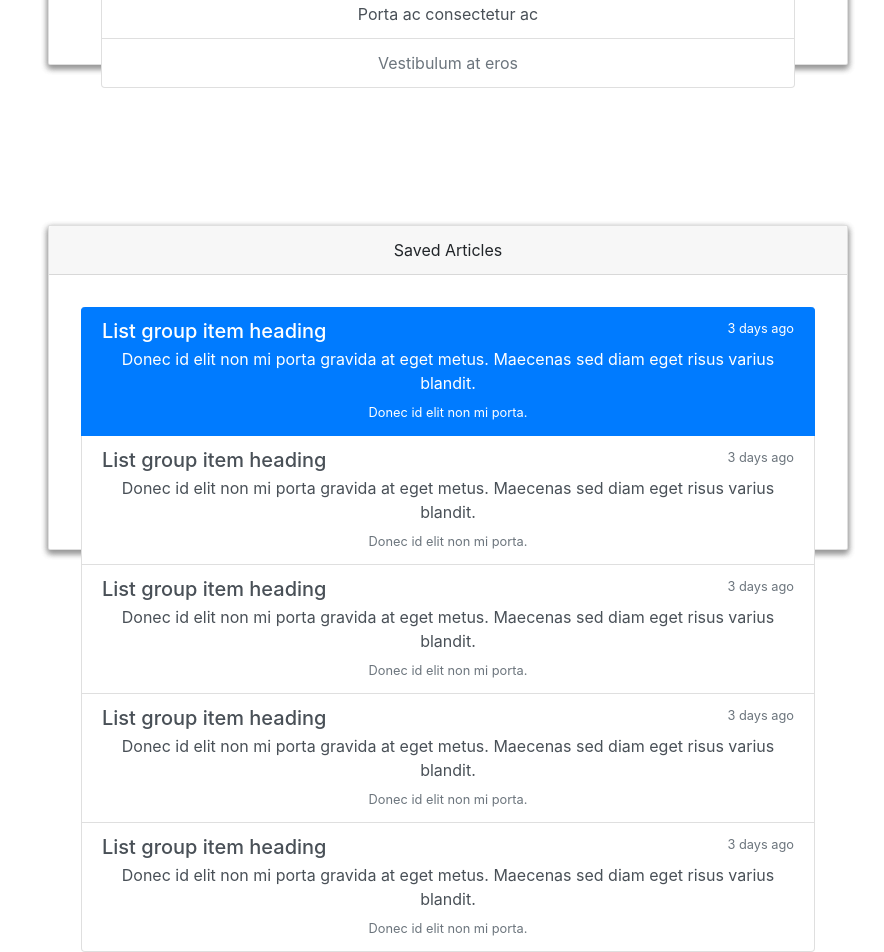
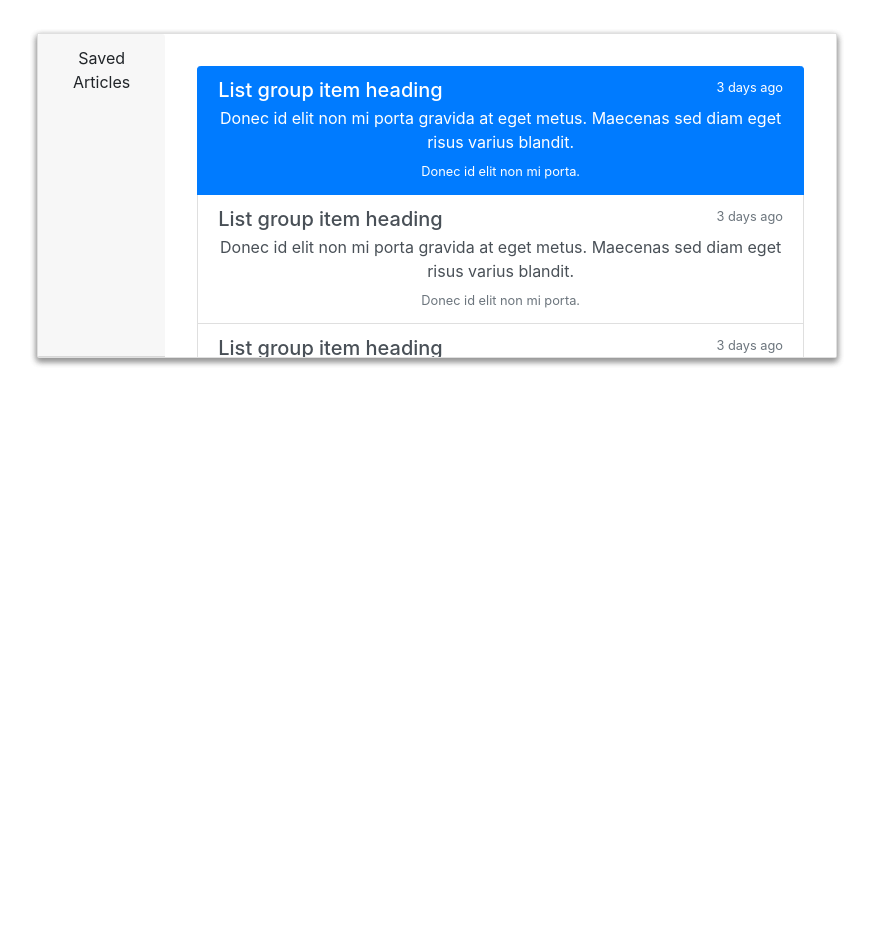
Before and after one commit to ce-williams/News-React, a React (Create React App) app in the folder news-react/: page / in a window 1280 px wide. Shown: the part 1026-1978 px from the top of the page, without its empty margins (112-996 px from the left). After the commit the page ends 1448 px from the top, so only its background shows below. Built offline with nearby package versions, Linux system fonts and the light colour scheme.

Commit message:
card alignment and flex

```diff
--- a/news-react/src/components/Results/Results.css
+++ b/news-react/src/components/Results/Results.css
@@ -1,35 +1,20 @@
-.card {
+.container .card {
   background: #fff;
   border-radius: 2px;
   height: 325px;
-    margin: 10rem;
+  margin: 4rem;
   margin-top: 2rem;
   position: relative;
   width: 800px;
   box-shadow: 0 3px 6px #999, 0 3px 6px #999;
   text-align: center;
+  flex-direction: row;
 }
-
-  .card > .img-container {
-    height: 70%;
-    overflow: hidden;
-    text-align: center;
-    background:#6CADDC;
+.card {
+  flex-direction: row;
+  flex: 1;
+  overflow: auto;
 }
-  .card > .img-container > img {
-    width: 60%
+.list-group {
+  margin: 2rem;
 }
-
-  .card > .content {
-    padding-left: 1rem;
-    padding-right: 1rem;
-    font-size: 15px;
-  }
-
-  .card > .content > ul {
-    list-style-type: none;
-  }
-
-  .card > .content > ul > li {
-    margin-top: 18px;
-  }
--- a/news-react/src/components/Results/Results.js
+++ b/news-react/src/components/Results/Results.js
@@ -5,7 +5,7 @@ import "./Results.css";
 class Results extends Component {
     render () {
         return(
-            <div className="App">
+            <div className="container">
                <div class="card">
                     <div class="card-header">
                         Search Results
--- a/news-react/src/components/Saved/Saved.css
+++ b/news-react/src/components/Saved/Saved.css
@@ -1,15 +1,20 @@
+.container .card {
+  background: #fff;
+  border-radius: 2px;
+  height: 325px;
+  margin: 4rem;
+  margin-top: 2rem;
+  position: relative;
+  width: 800px;
+  box-shadow: 0 3px 6px #999, 0 3px 6px #999;
+  text-align: center;
+  flex-direction: row;
+}
+.card {
+  flex-direction: row;
+  flex: 1;
+  overflow: auto;
+}
 .list-group {
   margin: 2rem;
-  }
-  .list-group > #saved {
-      background: #fff;
-      border-radius: 2px;
-      height: 20rem;
-      margin: 10rem;
-      margin-top: 2rem;
-      position: relative;
-      width: 800px;
-      box-shadow: 0 3px 6px #999, 0 3px 6px #999;
-      text-align: center;
-
 }
--- a/news-react/src/components/Saved/Saved.js
+++ b/news-react/src/components/Saved/Saved.js
@@ -6,7 +6,8 @@ import "./Saved.css";
 class Saved extends Component {
     render () {
         return(
-               <div id="saved" class="card">
+            <div className="container">
+               <div class="card">
                     <div class="card-header">
                         Saved Articles
                     </div>
@@ -35,24 +36,9 @@ class Saved extends Component {
                             <p class="mb-1">Donec id elit non mi porta gravida at eget metus. Maecenas sed diam eget risus varius blandit.</p>
                             <small class="text-muted">Donec id elit non mi porta.</small>
                         </a>
-                        <a href="#" class="list-group-item list-group-item-action flex-column align-items-start">
-                            <div class="d-flex w-100 justify-content-between">
-                            <h5 class="mb-1">List group item heading</h5>
-                            <small class="text-muted">3 days ago</small>
-                            </div>
-                            <p class="mb-1">Donec id elit non mi porta gravida at eget metus. Maecenas sed diam eget risus varius blandit.</p>
-                            <small class="text-muted">Donec id elit non mi porta.</small>
-                        </a>
-                        <a href="#" class="list-group-item list-group-item-action flex-column align-items-start">
-                            <div class="d-flex w-100 justify-content-between">
-                            <h5 class="mb-1">List group item heading</h5>
-                            <small class="text-muted">3 days ago</small>
-                            </div>
-                            <p class="mb-1">Donec id elit non mi porta gravida at eget metus. Maecenas sed diam eget risus varius blandit.</p>
-                            <small class="text-muted">Donec id elit non mi porta.</small>
-                        </a>
                     </div>
                 </div>
+            </div>
         );
     }
 }
--- a/news-react/src/components/Search/Search.css
+++ b/news-react/src/components/Search/Search.css
@@ -1,35 +1,24 @@
-.card {
+.container .card {
   background: #fff;
   border-radius: 2px;
   height: 325px;
-    margin: 10rem;
+  margin: 4rem;
   margin-top: 2rem;
   position: relative;
   width: 800px;
   box-shadow: 0 3px 6px #999, 0 3px 6px #999;
   text-align: center;
+  flex-direction: row;
+}
+.card {
+  flex-direction: row;
+  flex: 1;
+  overflow: auto;
 }
 
-  .card > .img-container {
-    height: 70%;
-    overflow: hidden;
-    text-align: center;
-    background:#6CADDC;
+.form-inline .my-2 .my-lg-0 {
+  margin: 100em;
+  border: 5px;
+  width: 300em;
+
 }
-  .card > .img-container > img {
-    width: 60%
-  }
-
-  .card > .content {
-    padding-left: 1rem;
-    padding-right: 1rem;
-    font-size: 15px;
-  }
-
-  .card > .content > ul {
-    list-style-type: none;
-  }
-
-  .card > .content > ul > li {
-    margin-top: 18px;
-  }
--- a/news-react/src/components/Search/Search.js
+++ b/news-react/src/components/Search/Search.js
@@ -4,12 +4,12 @@ import "./Search.css";
 class Search extends Component {
     render () {
         return(
-            <div className="App">
+            <div className="container">
                <div class="card">
                     <div class="card-header">
                         Search
                     </div>
-                    <div className="card-body">
+                    <div className="card-body searchCard">
                         <blockquote class="blockquote mb-0">
                         <p>Use the fields below to search for an article.</p>
                             <form className="form-inline my-2 my-lg-0">
@@ -20,10 +20,9 @@ class Search extends Component {
                                     aria-label="Search"
                                 />
                                 <button className="btn btn-outline-success my-2 my-sm-0" type="submit">
-                                    Search
+                                    Search Articles
                                 </button>
                             </form>
-                        <footer class="blockquote-footer"> Search titles ex "2018 election results" <cite title="Source Title"></cite></footer>
                         </blockquote>
                     </div>
                 </div>
```
Lines whose indentation alone changed are shown as unchanged.
